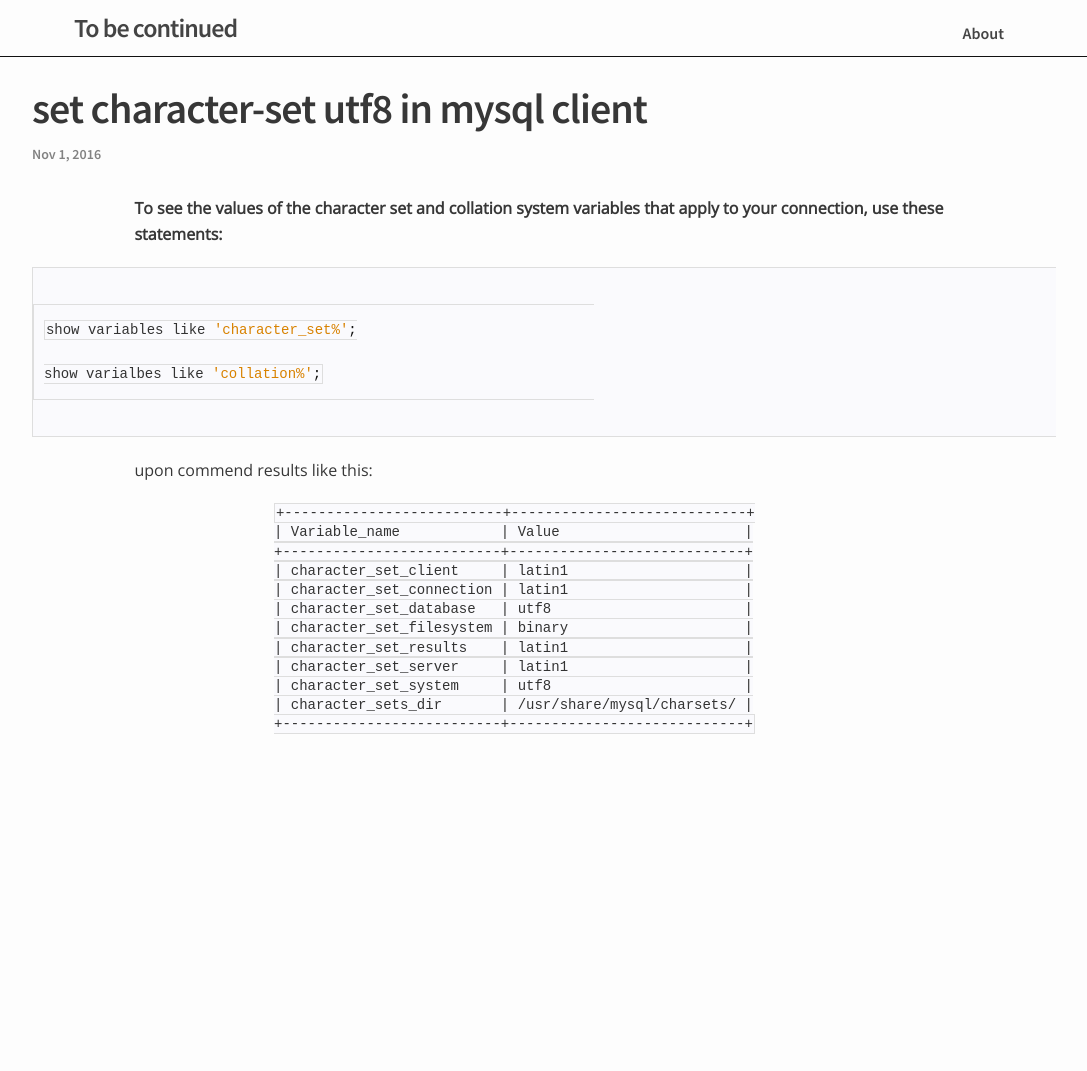
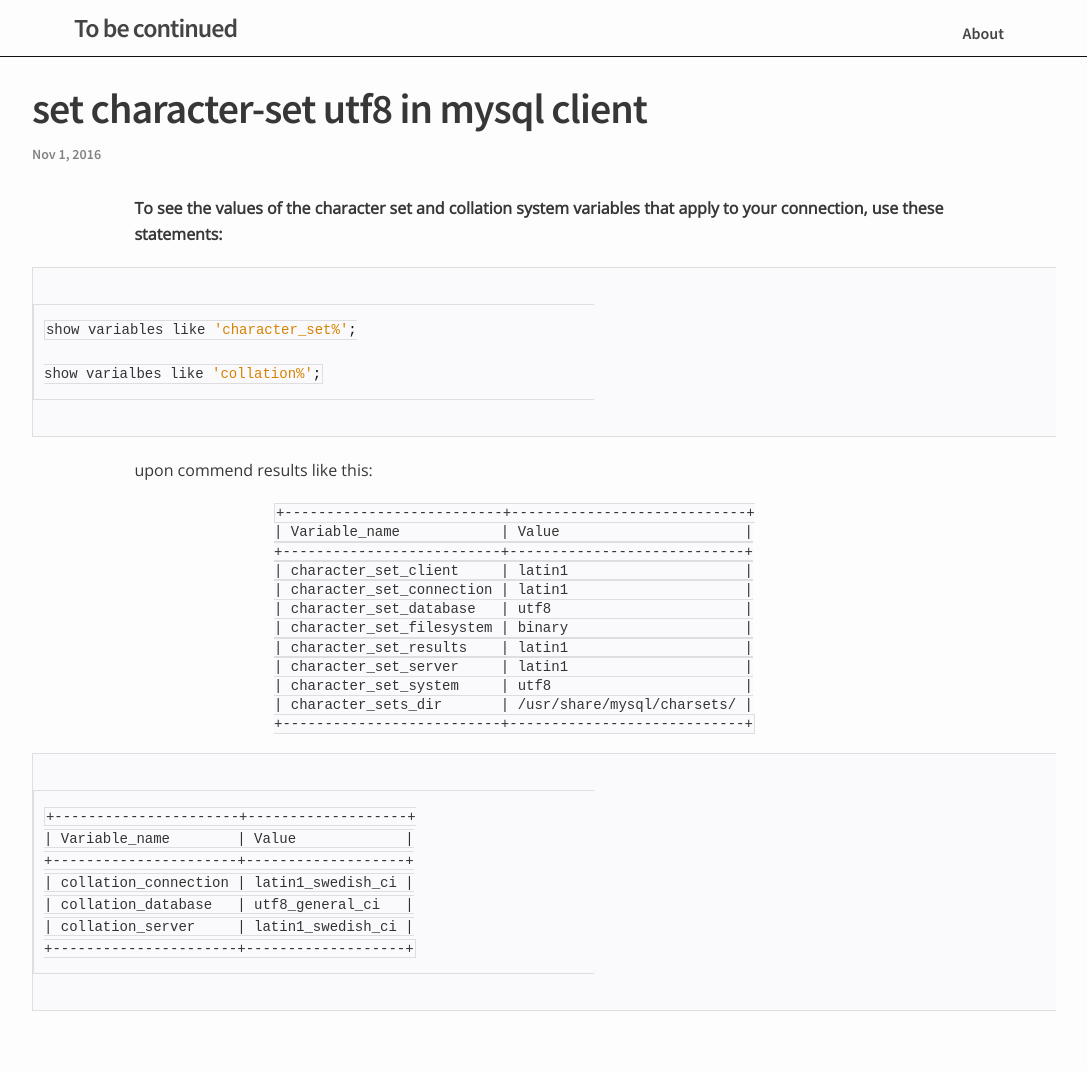
Before and after one commit to weigang992003/weigang992003.github.io, a Jekyll site: the page built from _posts/2016-11-01-mysql-set-character.md, in a window 1280 px wide. Shown: the whole page, without its empty margins (96-1183 px from the left). Built offline with Jekyll 4.4.1, drawn with Linux system fonts in a browser that asks for light colours; before the commit the page ends 900 px from its top, so only the background shows below that.

Commit message:
new posts

````diff
--- a/_posts/2016-11-01-mysql-set-character.md
+++ b/_posts/2016-11-01-mysql-set-character.md
@@ -29,3 +29,12 @@ upon commend results like this:
 | character_sets_dir       | /usr/share/mysql/charsets/ |
 +--------------------------+----------------------------+
 ```
+```sh
++----------------------+-------------------+
+| Variable_name        | Value             |
++----------------------+-------------------+
+| collation_connection | latin1_swedish_ci |
+| collation_database   | utf8_general_ci   |
+| collation_server     | latin1_swedish_ci |
++----------------------+-------------------+
+```
````
